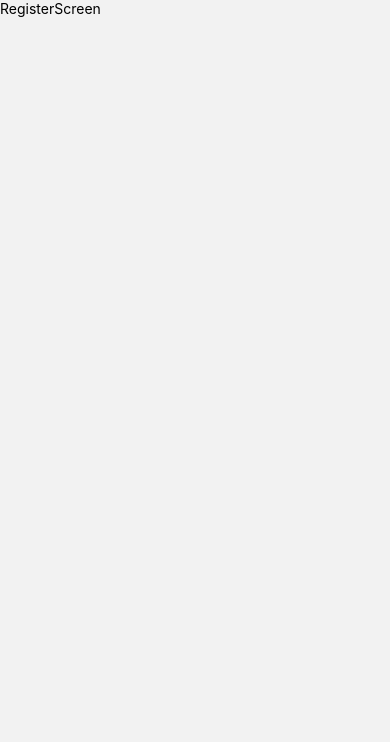
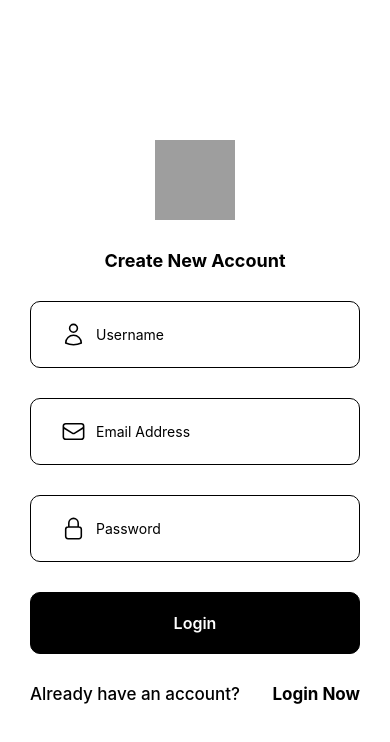
Before and after one commit to Vinaypartap-Singh/ThreadsClone-RN, a React Native app: screen /Register in a window 390 px wide. Shown: the top 742 px of the page. Built offline with nearby package versions, Linux system fonts and the light colour scheme; grey boxes are pictures that could not be loaded.

Commit message:
Login and Register Screen Design Complete

```diff
--- a/StackNavigator.js
+++ b/StackNavigator.js
@@ -36,7 +36,7 @@ export default function StackNavigator() {
 
   return (
     <NavigationContainer>
-      <Stack.Navigator initialRouteName="Login">
+      <Stack.Navigator initialRouteName="Main">
         <Stack.Screen
           name="Login"
           component={LoginScreen}
--- a/components/LoginScreen.js
+++ b/components/LoginScreen.js
@@ -1,15 +1,119 @@
-import { Image, StyleSheet, Text, View } from "react-native";
-import React from "react";
-import {} from "react-native-heroicons/outline";
+import {
+  Image,
+  StyleSheet,
+  Text,
+  TextInput,
+  TouchableOpacity,
+  View,
+} from "react-native";
+import React, { useState } from "react";
+import { LockClosedIcon, EnvelopeIcon } from "react-native-heroicons/outline";
+import { useNavigation } from "@react-navigation/native";
 
 export default function LoginScreen() {
+  const navigation = useNavigation();
+  const [email, setEmail] = useState("");
+  const [password, setPassword] = useState("");
+
   return (
-    <View>
-      <Image
-        source={require("../assets/images/threadsBG.png")}
-        style={{ width: "120%", height: 620, objectFit: "cover" }}
-      />
-      <View></View>
+    <View
+      style={{
+        flex: 1,
+        justifyContent: "center",
+        paddingHorizontal: 30,
+        gap: 30,
+        backgroundColor: "white",
+      }}
+    >
+      <View style={{ alignItems: "center" }}>
+        <Image
+          source={{
+            uri: "https://freelogopng.com/images/all_img/1688663386threads-logo-transparent.png",
+          }}
+          style={{
+            width: 80,
+            height: 80,
+            objectFit: "contain",
+          }}
+        />
+      </View>
+
+      <View>
+        <Text style={{ textAlign: "center", fontWeight: 700, fontSize: 18 }}>
+          Login to your account
+        </Text>
+      </View>
+
+      <View
+        style={{
+          borderWidth: 1,
+          borderRadius: 10,
+          paddingVertical: 20,
+          flexDirection: "row",
+          paddingHorizontal: 30,
+          alignItems: "center",
+          gap: 10,
+        }}
+      >
+        <EnvelopeIcon size={25} color={"black"} />
+        <TextInput
+          placeholder="Email Address"
+          autoCapitalize="none"
+          autoCorrect={false}
+          onChangeText={(text) => setEmail(text)}
+        />
+      </View>
+      <View
+        style={{
+          borderWidth: 1,
+          borderRadius: 10,
+          paddingVertical: 20,
+          flexDirection: "row",
+          alignItems: "center",
+          paddingHorizontal: 30,
+          gap: 10,
+        }}
+      >
+        <LockClosedIcon size={25} color={"black"} />
+        <TextInput
+          placeholder="Password"
+          secureTextEntry
+          autoCorrect={false}
+          onChangeText={(text) => setPassword(text)}
+        />
+      </View>
+      <View
+        style={{
+          borderWidth: 1,
+          borderRadius: 10,
+          paddingVertical: 20,
+          flexDirection: "row",
+          paddingHorizontal: 30,
+          gap: 10,
+          alignItems: "center",
+          backgroundColor: "black",
+          justifyContent: "center",
+        }}
+      >
+        <Text style={{ color: "white", fontWeight: 600, fontSize: 16 }}>
+          Login
+        </Text>
+      </View>
+      <View
+        style={{
+          flexDirection: "row",
+          gap: 10,
+          alignItems: "center",
+          justifyContent: "space-between",
+        }}
+      >
+        <Text style={{ color: "black", fontWeight: 500, fontSize: 17 }}>
+          Don't have an account?
+        </Text>
+        <TouchableOpacity onPress={() => navigation.navigate("Register")}>
+          <Text style={{ fontWeight: 700, fontSize: 17 }}>Register Now</Text>
+        </TouchableOpacity>
+      </View>
     </View>
   );
 }
--- a/components/RegisterScreen.js
+++ b/components/RegisterScreen.js
@@ -1,10 +1,143 @@
-import { StyleSheet, Text, View } from "react-native";
-import React from "react";
+import {
+  Image,
+  StyleSheet,
+  Text,
+  TextInput,
+  TouchableOpacity,
+  View,
+} from "react-native";
+import React, { useState } from "react";
+import {
+  LockClosedIcon,
+  EnvelopeIcon,
+  UserIcon,
+} from "react-native-heroicons/outline";
+import { useNavigation } from "@react-navigation/native";
 
 export default function RegisterScreen() {
+  const navigation = useNavigation();
+  const [username, setUsername] = useState("");
+  const [email, setEmail] = useState("");
+  const [password, setPassword] = useState("");
+
   return (
-    <View>
-      <Text>RegisterScreen</Text>
+    <View
+      style={{
+        flex: 1,
+        justifyContent: "center",
+        paddingHorizontal: 30,
+        gap: 30,
+        backgroundColor: "white",
+      }}
+    >
+      <View style={{ alignItems: "center" }}>
+        <Image
+          source={{
+            uri: "https://freelogopng.com/images/all_img/1688663386threads-logo-transparent.png",
+          }}
+          style={{
+            width: 80,
+            height: 80,
+            objectFit: "contain",
+          }}
+        />
+      </View>
+
+      <View>
+        <Text style={{ textAlign: "center", fontWeight: 700, fontSize: 18 }}>
+          Create New Account
+        </Text>
+      </View>
+
+      <View
+        style={{
+          borderWidth: 1,
+          borderRadius: 10,
+          paddingVertical: 20,
+          flexDirection: "row",
+          paddingHorizontal: 30,
+          alignItems: "center",
+          gap: 10,
+        }}
+      >
+        <UserIcon size={25} color={"black"} />
+        <TextInput
+          placeholder="Username"
+          autoCapitalize="none"
+          autoCorrect={false}
+          onChangeText={(text) => setUsername(text)}
+        />
+      </View>
+      <View
+        style={{
+          borderWidth: 1,
+          borderRadius: 10,
+          paddingVertical: 20,
+          flexDirection: "row",
+          paddingHorizontal: 30,
+          alignItems: "center",
+          gap: 10,
+        }}
+      >
+        <EnvelopeIcon size={25} color={"black"} />
+        <TextInput
+          placeholder="Email Address"
+          autoCapitalize="none"
+          autoCorrect={false}
+          onChangeText={(text) => setEmail(text)}
+        />
+      </View>
+      <View
+        style={{
+          borderWidth: 1,
+          borderRadius: 10,
+          paddingVertical: 20,
+          flexDirection: "row",
+          alignItems: "center",
+          paddingHorizontal: 30,
+          gap: 10,
+        }}
+      >
+        <LockClosedIcon size={25} color={"black"} />
+        <TextInput
+          placeholder="Password"
+          secureTextEntry
+          autoCorrect={false}
+          onChangeText={(text) => setPassword(text)}
+        />
+      </View>
+      <View
+        style={{
+          borderWidth: 1,
+          borderRadius: 10,
+          paddingVertical: 20,
+          flexDirection: "row",
+          paddingHorizontal: 30,
+          gap: 10,
+          alignItems: "center",
+          backgroundColor: "black",
+          justifyContent: "center",
+        }}
+      >
+        <Text style={{ color: "white", fontWeight: 600, fontSize: 16 }}>
+          Login
+        </Text>
+      </View>
+      <View
+        style={{
+          flexDirection: "row",
+          gap: 10,
+          alignItems: "center",
+          justifyContent: "space-between",
+        }}
+      >
+        <Text style={{ color: "black", fontWeight: 500, fontSize: 17 }}>
+          Already have an account?
+        </Text>
+        <TouchableOpacity onPress={() => navigation.navigate("Login")}>
+          <Text style={{ fontWeight: 700, fontSize: 17 }}>Login Now</Text>
+        </TouchableOpacity>
+      </View>
     </View>
   );
 }
```
